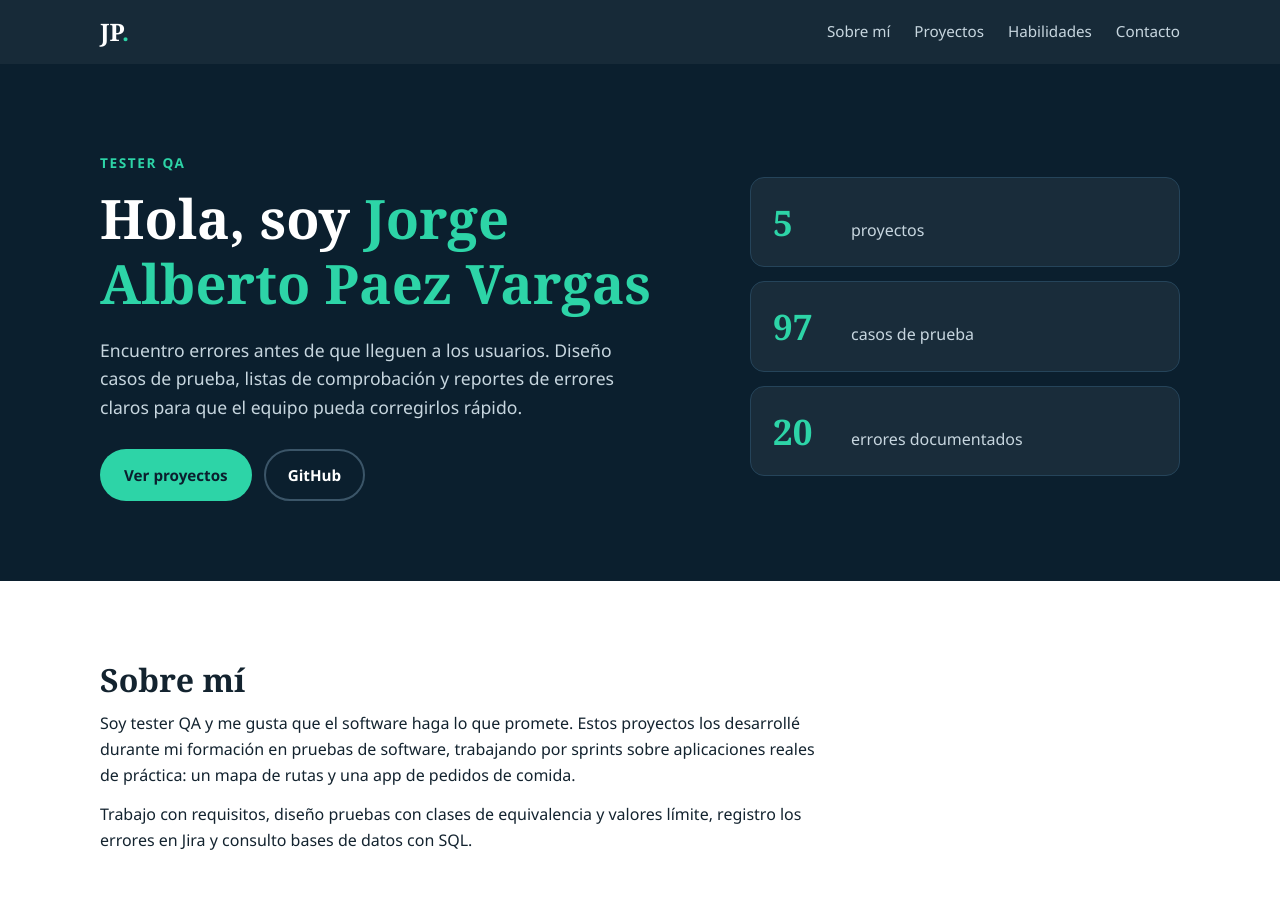
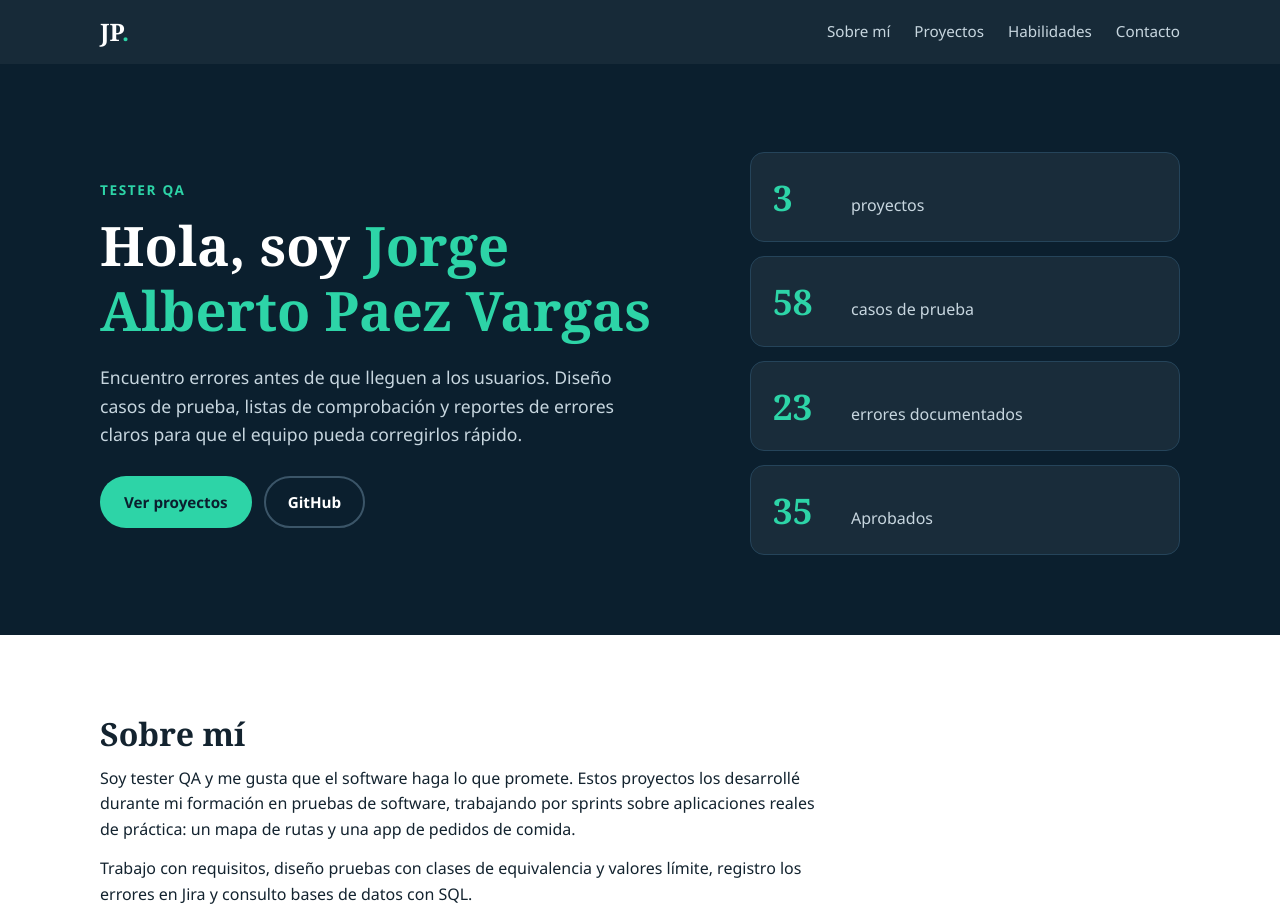
Before and after one commit to JorgePVDV/JorgeQA, a plain HTML site: page index.html in a window 1280 px wide. Shown: the top 911 px of the page. Drawn offline with Linux system fonts and the light colour scheme.

Commit message:
Update index.html

```diff
--- a/index.html
+++ b/index.html
@@ -43,9 +43,10 @@
 
         <!-- Cifras destacadas -->
         <ul class="hero-stats" aria-label="Resumen">
-          <li><strong>5</strong><span>proyectos</span></li>
-          <li><strong>97</strong><span>casos de prueba</span></li>
-          <li><strong>20</strong><span>errores documentados</span></li>
+          <li><strong>3</strong><span>proyectos</span></li>
+          <li><strong>58</strong><span>casos de prueba</span></li>
+          <li><strong>23</strong><span>errores documentados</span></li>
+          <li><strong>35</strong><span>Aprobados</span></li>
         </ul>
       </div>
     </section>
```
